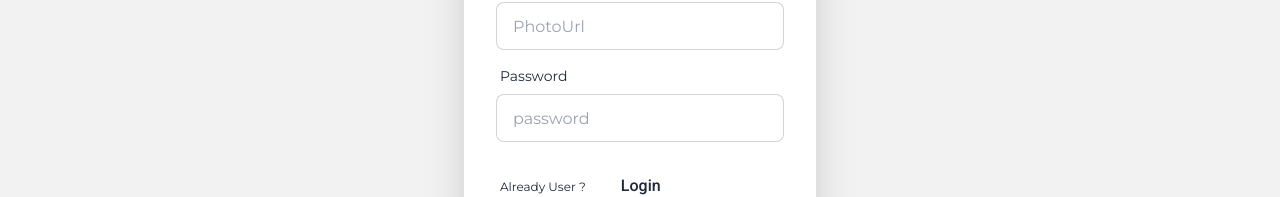
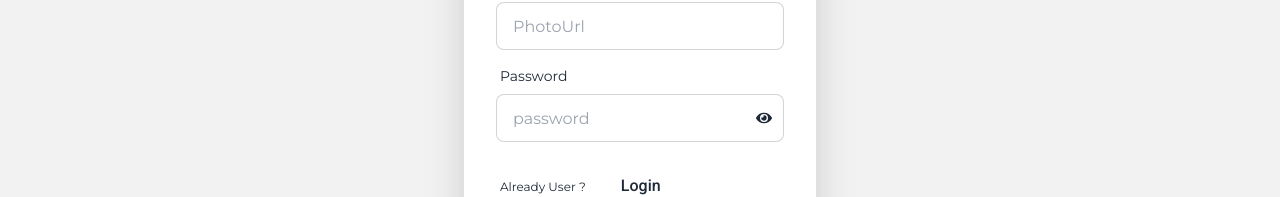
Before and after one commit to kaziabulhasib/ph-assignment9, a React (Vite) app: page /register in a window 1280 px wide. Shown: the part 590-787 px from the top of the page. Built offline with nearby package versions, Linux system fonts and the light colour scheme; no server answers.

Commit message:
show password toggle

```diff
--- a/package.json
+++ b/package.json
@@ -16,6 +16,7 @@
     "react": "^18.2.0",
     "react-dom": "^18.2.0",
     "react-helmet-async": "^2.0.4",
+    "react-icons": "^5.1.0",
     "react-router-dom": "^6.22.3",
     "react-toastify": "^10.0.5",
     "sort-by": "^1.2.0"
--- a/src/Components/Register/Register.jsx
+++ b/src/Components/Register/Register.jsx
@@ -4,12 +4,15 @@ import { AuthContext } from "../Providers/AuthProvider";
 import { ToastContainer, toast } from "react-toastify";
 import "react-toastify/dist/ReactToastify.css";
 
+// react icon
+import { FaEye, FaEyeSlash } from "react-icons/fa";
 const Register = () => {
   const notify = () => toast("User created Successfully");
   const [registerError, setRegisterError] = useState("");
   const [success, setSuccess] = useState(false);
   const { createUser, updateUserProfile } = useContext(AuthContext);
   // const navigate = useNavigate();
+  const [showPassword, SetShowPassword] = useState(false);
 
   const handleRegister = (e) => {
     // const { name, image } = e;
@@ -106,13 +109,21 @@ const Register = () => {
               <label className='label'>
                 <span className='label-text'>Password</span>
               </label>
-              <input
-                name='password'
-                type='password'
-                placeholder='password'
-                className='input input-bordered'
-                required
-              />
+              <div className='relative'>
+                <input
+                  name='password'
+                  type={showPassword ? "text" : "password"}
+                  placeholder='password'
+                  className='input input-bordered w-full'
+                  required
+                />
+
+                <span
+                  className='absolute top-4 right-3'
+                  onClick={() => SetShowPassword(!showPassword)}>
+                  {showPassword ? <FaEyeSlash></FaEyeSlash> : <FaEye></FaEye>}
+                </span>
+              </div>
               <label className='label'>
                 <p href='#' className='label-text-alt text-[12px] mt-6  '>
                   Already User ?{" "}
```
Also changed, not shown: 1 other file (tests, documents, lock files or other folders).
